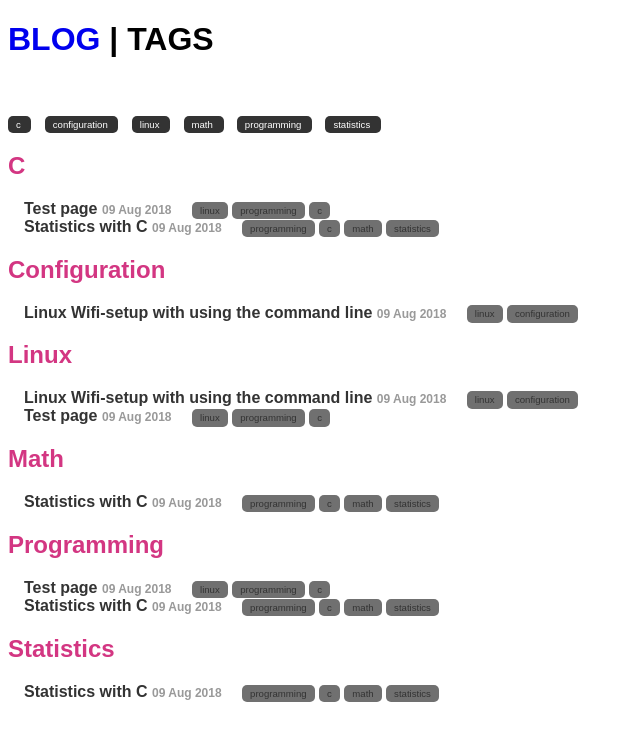
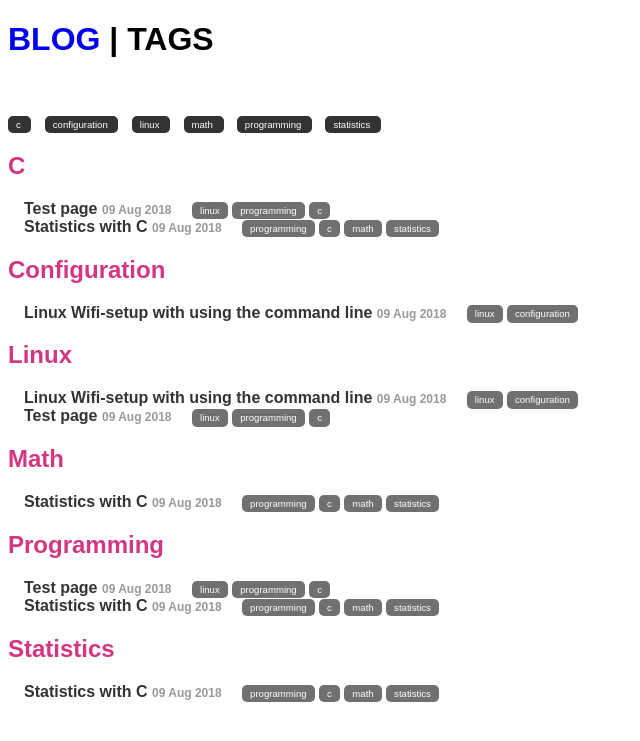
Before and after one commit to execas/execas.github.io, a Jekyll site: the page built from tags.html, in a window 1280 px wide. Shown: the top 741 px of the page, without its empty margins (0-640 px from the left). Built offline with Jekyll 4.4.1, drawn with Linux system fonts in a browser that asks for light colours.

Commit message:
Update execas.css

```diff
--- a/css/execas.css
+++ b/css/execas.css
@@ -62,12 +62,12 @@ list of matching posts beneath tag name header
 
 .tag-posts .tag-mark {
     background: #707070;
-    color: #333333;
+    color: #ffffff;
 }
 
 .tag-mark:hover {
-    background-color: #333333;
-    color: #fff;
+    background-color: #707070;
+    color: #ffffff;
     text-decoration: none;
 }
 
```
